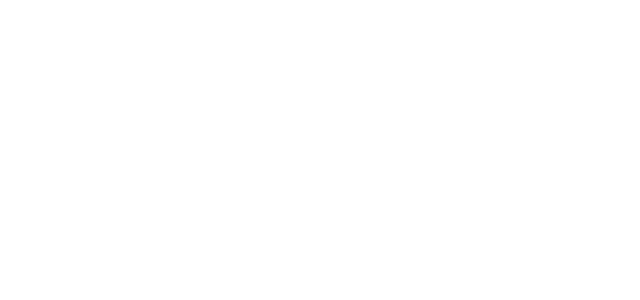
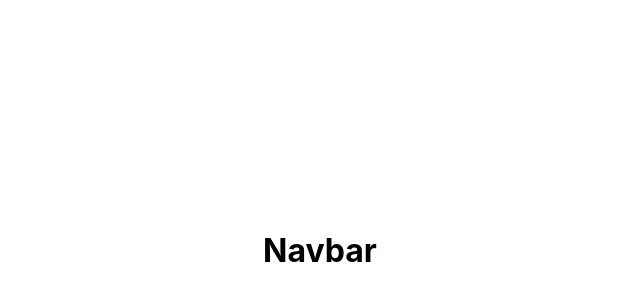
Before and after one commit to JDParra1366757/Comic-Project, a Next.js app in the folder nextjs-blog/: page / in a window 1280 px wide. Shown: the part 150-450 px from the top of the page, without its empty margins (480-1120 px from the left). Built offline with nearby package versions, Linux system fonts and the light colour scheme.

Commit message:
navbarunsderstoof

```diff
--- a/nextjs-blog/pages/index.js
+++ b/nextjs-blog/pages/index.js
@@ -1,7 +1,6 @@
 import Head from 'next/head'
-
 import Image from 'next/image'
-import navbar from 'src/components/navbar'
+import Navbar from 'src/components/navbar'
 
 
 export default function Home() {
@@ -11,7 +10,7 @@
         <title>Demonic Coompendium</title>
         <link rel="icon" href="/favicon.ico" />
       </Head>
-      <navbar  />
+      <Navbar />
     </div>
       )
 }
--- a/nextjs-blog/src/components/navbar.js
+++ b/nextjs-blog/src/components/navbar.js
@@ -1,14 +1,15 @@
+import React from 'react'
 import styled from 'styled-components'
 
 
-const navbar = () => {
+const Navbar = () => {
     return (
-        <Nav>
+        <div>
             <h1>
                 Navbar
             </h1>
-        </Nav>
-    )
-}
+        </div>
+    );
+};
 
-export default navbar
+export default Navbar;
```
